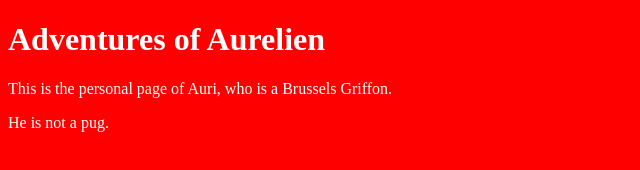
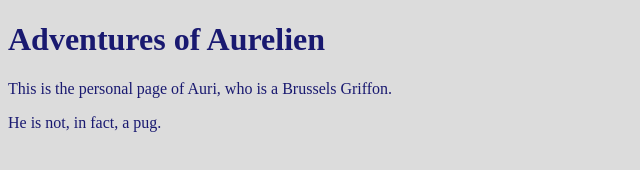
Before and after one commit to mylescking/mylescking.github.io, a plain HTML site: page unit_1/index.html in a window 1280 px wide. Shown: the whole page, without its empty margins (0-640 px from the left). Drawn offline with Linux system fonts and the light colour scheme.

Commit message:
updating both css and html

```diff
--- a/unit_1/CSS/style.css
+++ b/unit_1/CSS/style.css
@@ -1,7 +1,7 @@
 body {
-	background-color: red;
+	background-color: gainsboro;
 }
 
 h1, p {
-	color: white;
+	color: midnightblue;
 }
--- a/unit_1/index.html
+++ b/unit_1/index.html
@@ -7,7 +7,7 @@
 <body>
 	<h1>Adventures of Aurelien</h1>
 	<p>This is the personal page of Auri, who is a Brussels Griffon. </p>
-	<p>He is not a pug.</p>
+	<p>He is not, in fact, a pug.</p>
 
 </body>
 </html>
```
